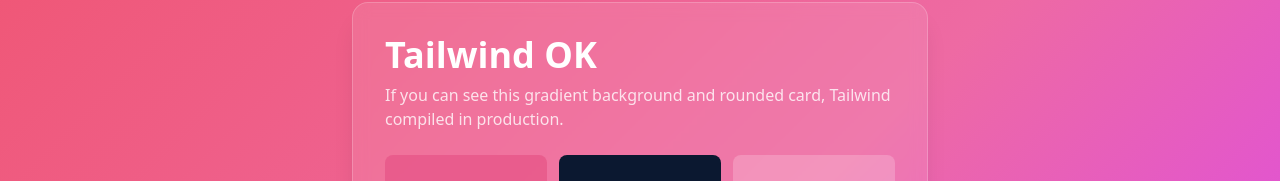
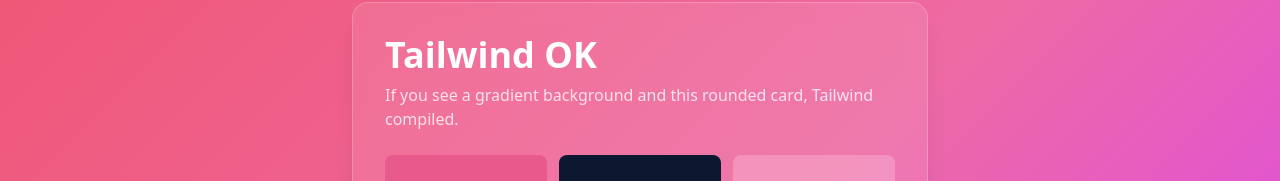
Before and after one commit to dougsimpsoncodes/PinkAutoGlassWebsite, a Next.js app: page /tailwind-test in a window 1280 px wide. Shown: the part 245-426 px from the top of the page. Built offline with nearby package versions, Linux system fonts and the light colour scheme.

Commit message:
feat: add /tailwind-test route

```diff
--- a/src/app/tailwind-test/page.tsx
+++ b/src/app/tailwind-test/page.tsx
@@ -3,9 +3,9 @@
     <main className="min-h-screen bg-gradient-primary text-white flex items-center justify-center p-8">
       <div className="max-w-xl w-full rounded-2xl shadow-xl bg-white/10 backdrop-blur border border-white/20 p-8">
         <h1 className="text-4xl font-bold">Tailwind OK</h1>
-        <p className="mt-2 text-white/80">If you can see this gradient background and rounded card, Tailwind compiled in production.</p>
+        <p className="mt-2 text-white/80">If you see a gradient background and this rounded card, Tailwind compiled.</p>
         <div className="mt-6 grid grid-cols-3 gap-3">
-          <div className="h-12 rounded-lg bg-brand-pink/90" />
+          <div className="h-12 rounded-lg bg-brand-pink" />
           <div className="h-12 rounded-lg bg-brand-navy" />
           <div className="h-12 rounded-lg bg-white/20" />
         </div>
```
